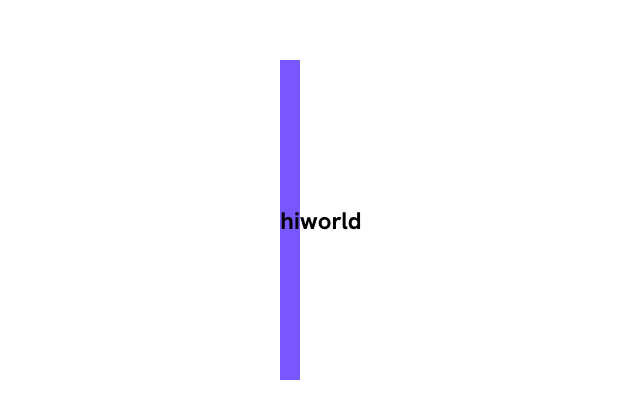
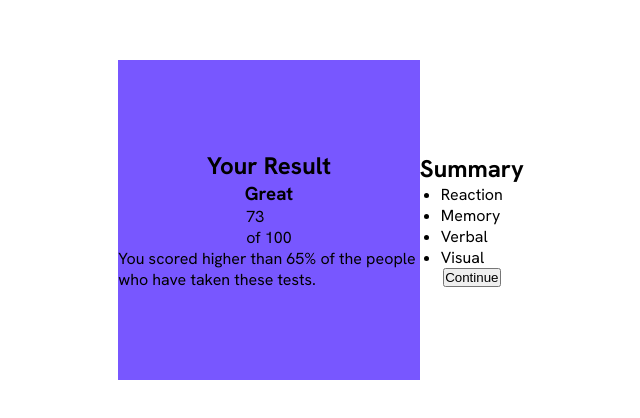
Before and after one commit to marialapc/frontend-mentor-03, a plain HTML site: page index.html in a window 1280 px wide. Shown: the part 180-598 px from the top of the page, without its empty margins (319-959 px from the left). Drawn offline with Linux system fonts and the light colour scheme.

Commit message:
card content and classes

```diff
--- a/index.html
+++ b/index.html
@@ -11,10 +11,23 @@
    <main class="main is-align">
    <section class="card is-align">
     <div class="card__result is-align">
-        <h1>hi</h1>
+        <h1 class="card__result--title">Your Result</h1>
+        <h3 class="card__result--message">Great</h3>
+       <div class="card__result--numbers">
+        <p class="card__result--score">73</p>
+        <p class="card__result--totalScore">of 100</p>
+       </div>
+        <p class="card__result--scoreMessage">You scored higher than 65% of the people who have taken these tests.</p>
     </div>
     <article class="card__content is-align">
-        <h2>world</h2>
+       <h2 class="card__content--title">Summary</h2>
+       <ul class="card__content--list">
+        <li class="card__content--reaction">Reaction</li>
+        <li class="card__content--memory">Memory</li>
+        <li class="card__content--verbal">Verbal</li>
+        <li class="card__content--reaction">Visual</li>
+       </ul>
+       <button class="card__content--button">Continue</button>
     </article>
    </section>
    </main>
--- a/styles/card.css
+++ b/styles/card.css
@@ -4,7 +4,12 @@
 }
 
 .card__result{
+    flex-direction: column;
     width: 50%;
     height: 100%;
     background-color: var(--LightSlateBlue);
 }
+
+.card__content{
+    flex-direction: column;
+}
```
